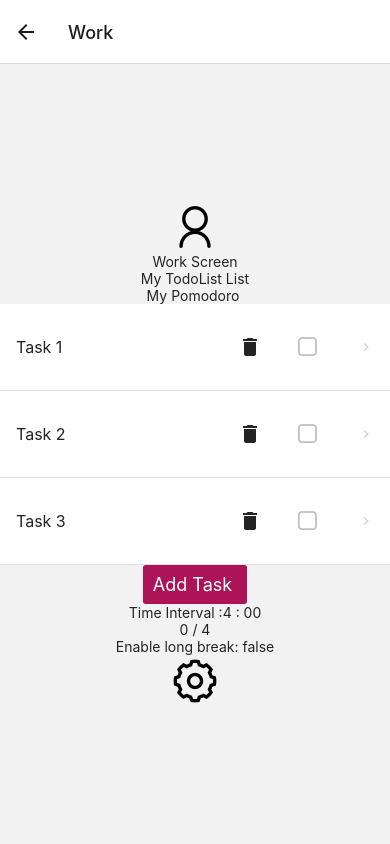
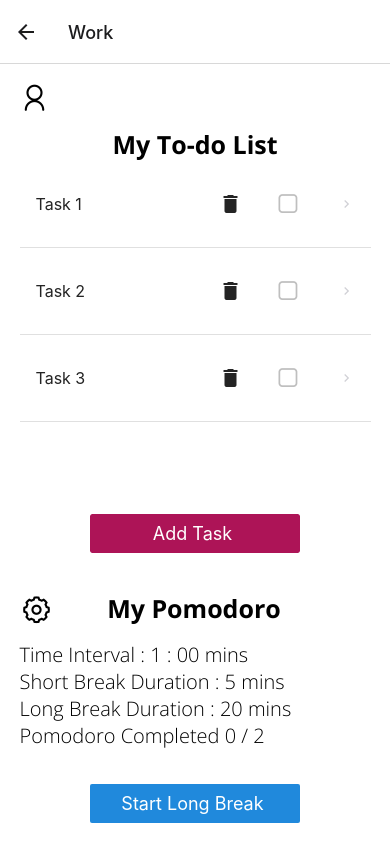
Before and after one commit to notahotdog/todoPomodoro, a React Native app: screen /Work in a window 390 px wide. Built offline with nearby package versions, Linux system fonts and the light colour scheme.

Commit message:
refactor ui-workscreen

```diff
--- a/app/screens/WorkScreen.js
+++ b/app/screens/WorkScreen.js
@@ -1,31 +1,46 @@
-import React, { useState, useEffect } from "react";
+import React, { useState, useEffect, useCallback } from "react";
 import {
   Icon,
   Dialog,
   Button,
-  Text,
   Slider,
   ListItem,
   CheckBox,
   Input,
 } from "@rneui/themed";
 import { AntDesign } from "@expo/vector-icons";
-import { View } from "react-native";
+import { Text, View, StyleSheet, ScrollView } from "react-native";
+import { useFonts } from "expo-font";
 
-//Create the modal for setting pomodoro time
 function WorkScreen({ navigation }) {
-  //Modal Popup - Pomodoro Setting
-  const [visible, setVisible] = useState(false);
-  const toggleDialog = () => {
-    setVisible(!visible);
+  const [fontsLoaded] = useFonts({
+    "OpenSans-Bold": require("../assets/fonts/OpenSans-Bold.ttf"),
+    "OpenSans-Medium": require("../assets/fonts/OpenSans-Medium.ttf"),
+    "OpenSans-Light": require("../assets/fonts/OpenSans-Light.ttf"),
+  });
+
+  const onLayoutRootView = useCallback(async () => {
+    if (fontsLoaded) {
+    }
+  }, [fontsLoaded]);
+
+  // if (!fontsLoaded) {
+  //   return null;
+  // }
+
+  //Pomodoro Setting Dialog
+  const [settingsVisible, setSettingsVisible] = useState(false);
+  const toggleSettingsDialog = () => {
+    setSettingsVisible(!settingsVisible);
   };
 
-  //Modal Popup - Add task
+  //Modal Add task Dialog
   const [taskAddVisible, setTaskAddVisible] = useState(false);
   const toggleAddTaskDialog = () => {
     setTaskAddVisible(!taskAddVisible);
   };
 
+  //Settings for Max/Min available time select
   const maxMin = {
     tiMax: 50,
     tiMin: 1,
@@ -37,13 +52,15 @@ function WorkScreen({ navigation }) {
     olMin: 1,
   };
 
+  //Preset settings value at initialisation
   const settingsPreset = {
-    ti: 4,
+    ti: 1,
     sb: 5,
     lb: 20,
-    ol: 4,
+    ol: 2,
   };
 
+  //Sample task list at initialisation
   const taskList = [
     {
       uid: 0,
@@ -69,7 +86,7 @@ function WorkScreen({ navigation }) {
   ];
 
   const [todoList, setTodoList] = useState(taskList); //sets todoList
-  const [uidCtr, setUidCtr] = useState(3);
+  const [uidCtr, setUidCtr] = useState(3); //used to keep track of the uid of the different tasks
 
   //addTask
   const [addTaskTitle, setAddTaskTitle] = useState("");
@@ -176,18 +193,27 @@ function WorkScreen({ navigation }) {
   }
 
   return (
-    <View style={{ flex: 1, alignItems: "center", justifyContent: "center" }}>
+    <View
+      style={{
+        flex: 1,
+        alignItems: "center",
+        justifyContent: "center",
+        backgroundColor: "white",
+      }}
+      onLayout={onLayoutRootView}
+    >
+      <View style={styles.headerView}>
         <AntDesign
           name="user"
-        size={48}
+          size={30}
           color="black"
+          style={{ paddingTop: "5%" }}
           onPress={() => navigation.navigate("UserProfile")}
         />
-      <Text>Work Screen</Text>
-      <Text>My TodoList List</Text>
-
-      <Text>My Pomodoro </Text>
-      <View style={{ width: "100%" }}>
+      </View>
+      <View style={styles.todoListView}>
+        <Text style={styles.titleText}>My To-do List</Text>
+        <ScrollView style={{ width: "100%" }}>
           {todoList.map((item, i) => (
             <ListItem key={i} bottomDivider>
               <ListItem.Content>
@@ -208,14 +234,20 @@ function WorkScreen({ navigation }) {
               <ListItem.Chevron />
             </ListItem>
           ))}
-      </View>
+        </ScrollView>
 
+        <View style={styles.buttonPos}>
           <Button
             title="Add Task "
             color="secondary"
             onPress={toggleAddTaskDialog}
           />
-      <Dialog isVisible={taskAddVisible} onBackdropPress={toggleAddTaskDialog}>
+        </View>
+
+        <Dialog
+          isVisible={taskAddVisible}
+          onBackdropPress={toggleAddTaskDialog}
+        >
           <Dialog.Title title="Pomodoro Setting " />
           <Text>Task Title: {addTaskTitle}</Text>
           <Input
@@ -237,22 +269,52 @@ function WorkScreen({ navigation }) {
             <Dialog.Button title="Add Task" onPress={addTask} />
           </Dialog.Actions>
         </Dialog>
-
-      <Text>Time Interval :{timeInterval} : 00</Text>
-      {/* Pomodoro Completed: {currentInterval} / {oneLoop} */}
-      <Text>
-        {noTaskCompleted} / {oneLoop}
+      </View>
+      <View style={styles.myPodoroTimerView}>
+        <View style={styles.pomodoroHeader}>
+          <View style={styles.pomodoroHeaderSettings}>
+            <AntDesign
+              name="setting"
+              size={30}
+              color="black"
+              style={{ paddingLeft: "5%", paddingTop: "10%" }}
+              onPress={toggleSettingsDialog}
+            />
+          </View>
+          <View style={styles.pomodoroHeaderTitle}>
+            <Text style={styles.pomodoroHeaderTitleText}>My Pomodoro </Text>
+          </View>
+        </View>
+        <View style={styles.pomodoroBody}>
+          <Text style={styles.paragraphText}>
+            Time Interval : {timeInterval} : 00 mins
+          </Text>
+          <Text style={styles.paragraphText}>
+            Short Break Duration : {shortBreak} mins
+          </Text>
+          <Text style={styles.paragraphText}>
+            Long Break Duration : {longBreak} mins
           </Text>
 
-      <Text>Enable long break: {String(enableLongBreak)}</Text>
+          <Text style={styles.paragraphText}>
+            Pomodoro Completed {noTaskCompleted} / {oneLoop}
+          </Text>
 
-      <AntDesign
-        name="setting"
-        size={48}
-        color="black"
-        onPress={toggleDialog}
+          {/* <Text style={styles.paragraphText}>
+            Enable long break: {String(enableLongBreak)}
+          </Text> */}
+          <Button
+            title="Start Long Break "
+            color="primary"
+            style={{ width: "60%", alignSelf: "center", paddingTop: "10%" }}
+            // onPress={toggleAddTaskDialog}
           />
-      <Dialog isVisible={visible} onBackdropPress={toggleDialog}>
+        </View>
+
+        <Dialog
+          isVisible={settingsVisible}
+          onBackdropPress={toggleSettingsDialog}
+        >
           <Dialog.Title title="Pomodoro Setting " />
           <Text> Time Interval: {timeInterval} mins</Text>
 
@@ -380,6 +442,77 @@ function WorkScreen({ navigation }) {
           </Dialog.Actions>
         </Dialog>
       </View>
+    </View>
   );
 }
 export default WorkScreen;
+const styles = StyleSheet.create({
+  parentView: {
+    flex: 1,
+    backgroundColor: "white",
+  },
+  headerView: {
+    width: "90%",
+    flex: 0.5,
+    backgroundColor: "white",
+  },
+  todoListView: {
+    width: "90%",
+    flex: 3.5,
+    backgroundColor: "white",
+  },
+  myPodoroTimerView: {
+    width: "90%",
+    flex: 2,
+    // backgroundColor: "yellow",
+    paddingTop: "5%",
+  },
+
+  buttonPos: {
+    width: "60%",
+    // backgroundColor: "red",
+    alignSelf: "center",
+    paddingBottom: "5%",
+  },
+  pomodoroHeader: {
+    flex: 1,
+    flexDirection: "row",
+    // backgroundColor: "red",
+  },
+
+  pomodoroHeaderSettings: {
+    // backgroundColor: "red",
+    flex: 1,
+  },
+  pomodoroHeaderTitle: {
+    paddingRight: "10%",
+    // backgroundColor: "purple",
+    flex: 7,
+  },
+
+  pomodoroBody: {
+    flex: 4,
+    // backgroundColor: "blue",
+  },
+  pomodoroHeaderTitleText: {
+    // backgroundColor: "",
+    alignSelf: "center",
+    fontSize: 25,
+    fontFamily: "OpenSans-Bold",
+  },
+  titleText: {
+    bottom: 0,
+    // backgroundColor: "red",
+    alignSelf: "center",
+
+    fontSize: 25,
+    fontFamily: "OpenSans-Bold",
+    flex: 0.3,
+  },
+
+  paragraphText: {
+    width: "80%",
+    fontFamily: "OpenSans-Light",
+    fontSize: 20,
+  },
+});
```
Also changed, not shown: app/screens/ModeScreen.js (+0 -8 lines). Lines whose indentation alone changed are shown as unchanged.
